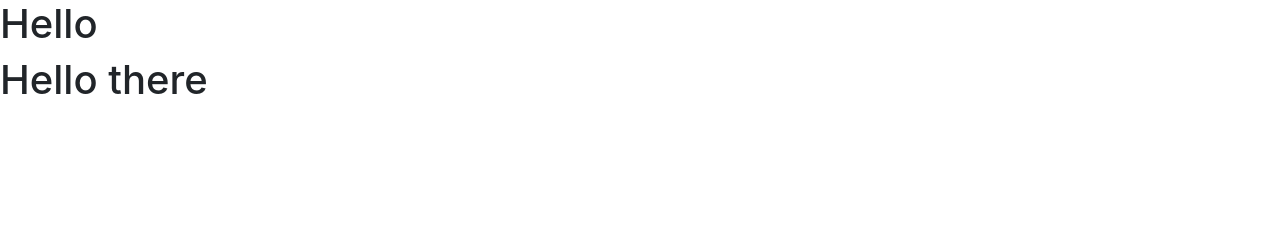
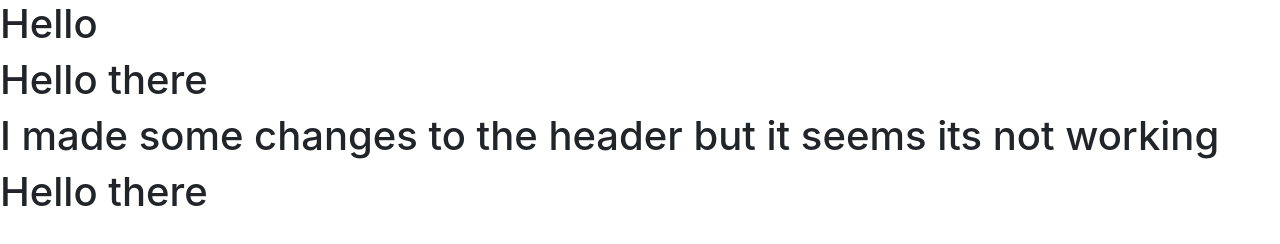
Before and after one commit to Marmon-Halm/demo-repo, a plain HTML site: page index.html in a window 1280 px wide. Drawn offline with nearby package versions, Linux system fonts and the light colour scheme.

Commit message:
new text added in the html file

```diff
--- a/index.html
+++ b/index.html
@@ -12,6 +12,8 @@
   <body>
       <h1>Hello</h1>
       <h1>Hello there</h1>
+      <h1>I made some changes to the header but it seems its not working</h1>
+      <h1>Hello there</h1>
     <!-- Optional JavaScript -->
     <!-- jQuery first, then Popper.js, then Bootstrap JS -->
     <script src="https://code.jquery.com/jquery-3.3.1.slim.min.js" integrity="sha384-q8i/X+965DzO0rT7abK41JStQIAqVgRVzpbzo5smXKp4YfRvH+8abtTE1Pi6jizo" crossorigin="anonymous"></script>
```
